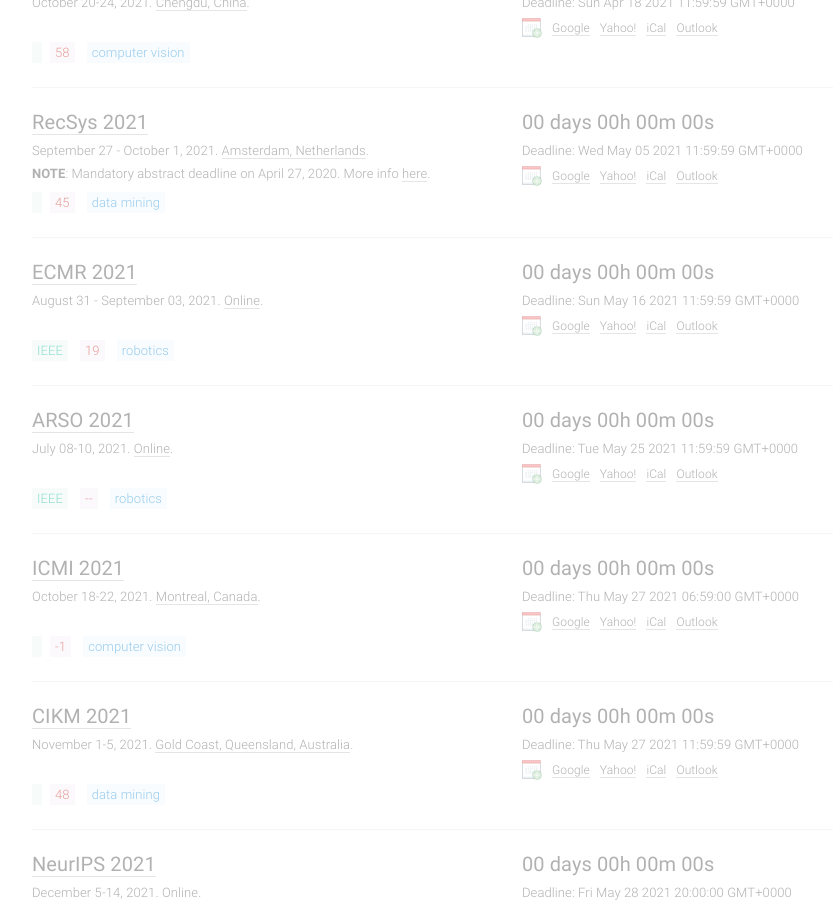
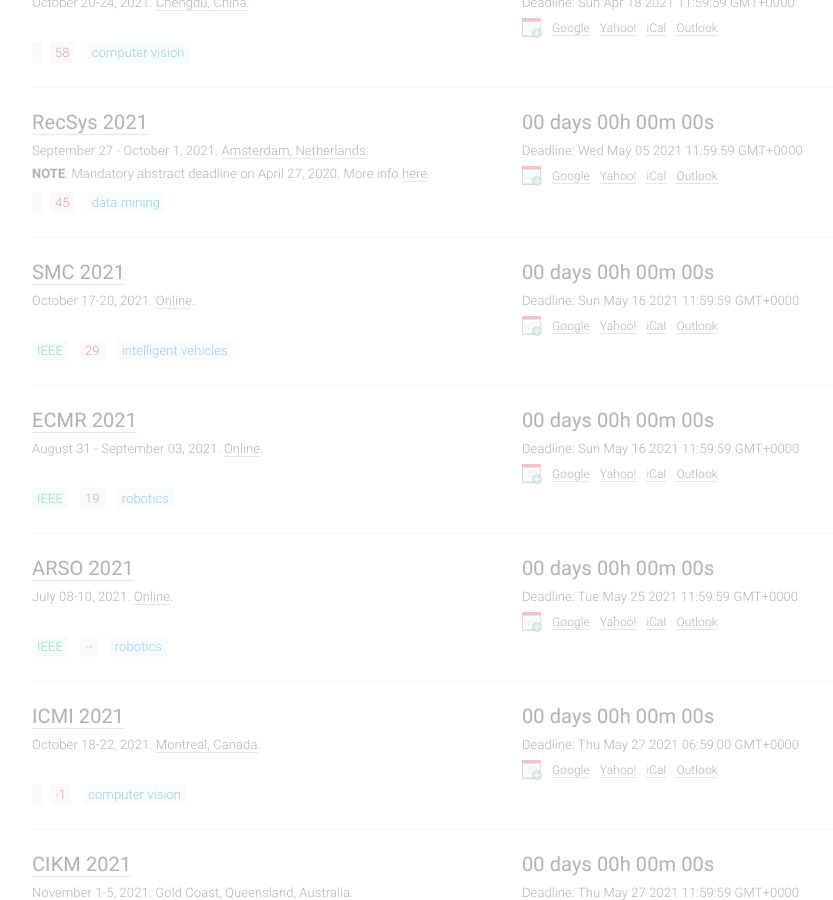
Before and after one commit to paperswithcode/ai-deadlines, a Jekyll site: the page built from index.html, in a window 1280 px wide and 900 px high, scrolled down 10421 px. Shown: the whole window, without its empty margins (133-966 px from the left). Built offline with Jekyll 4.4.1, drawn with Linux system fonts in a browser that asks for light colours; comment, search, counter and statistics services are not loaded.

Commit message:
Update conferences.yml

```diff
--- a/_data/conferences.yml
+++ b/_data/conferences.yml
@@ -1,4 +1,17 @@
 ---
+- title: SMC
+  long: International Conference on Systems, Man, and Cybernetics
+  hindex: 29
+  year: 2021
+  id: smc21
+  link: http://ieeesmc2021.org/
+  deadline: '2021-05-15 23:59:59'
+  timezone: UTC-12
+  date: October 17-20, 2021
+  place: Online
+  sub: IV
+  host: IEEE
+
 - title: IFAC World Congress (Deadline estimated)
   long: International Federation of Automatic Control World Congress
   hindex: 24
```
